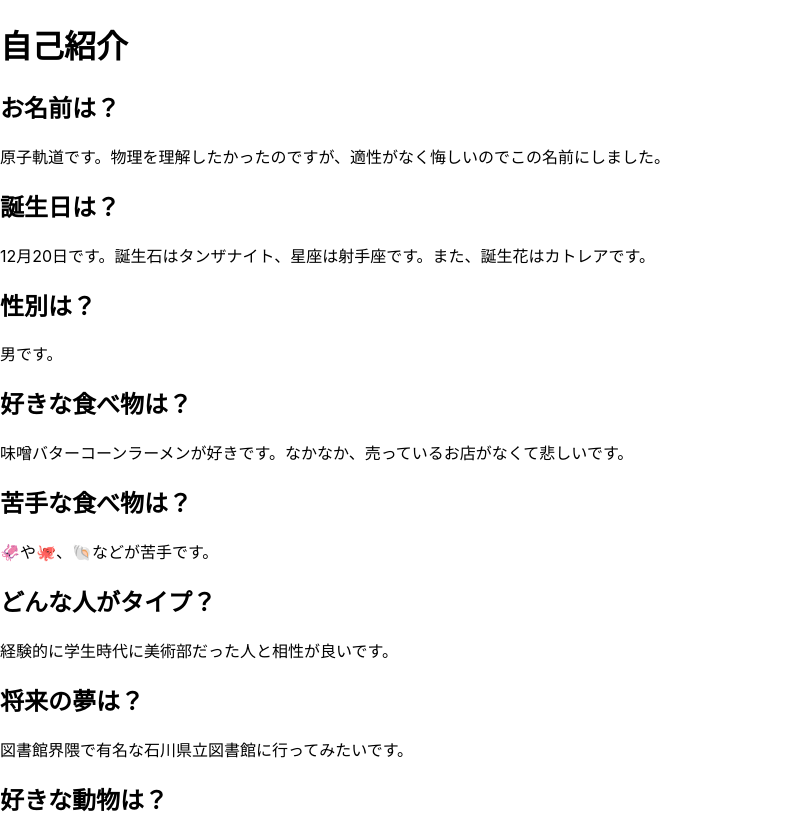
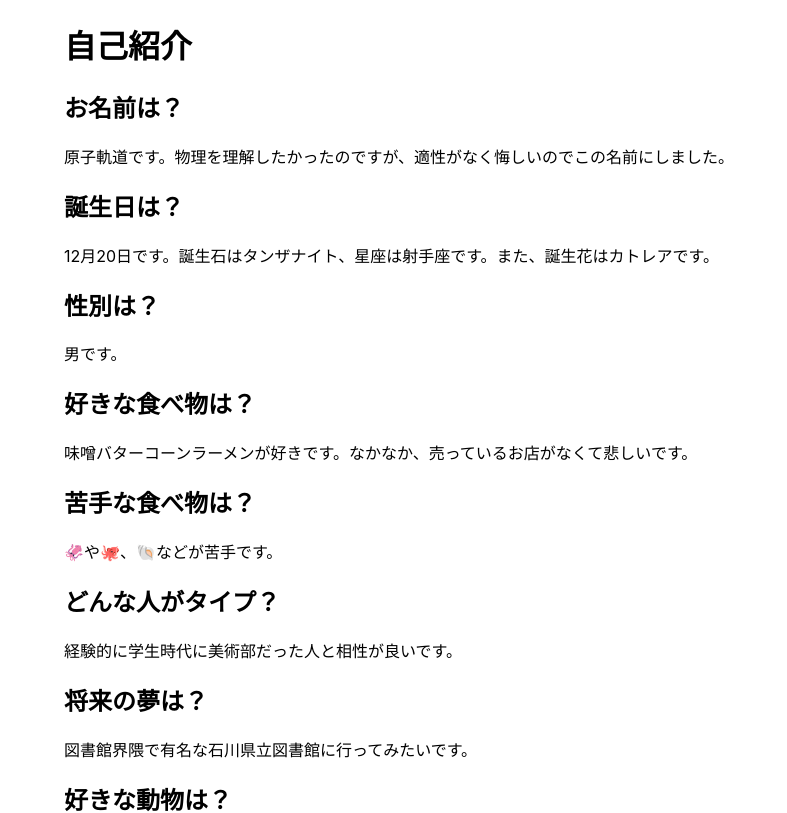
Before and after one commit to 1s22s1/1s22s1.github.io, a React (Create React App) app: page /self_introduction in a window 1280 px wide. Shown: the top 813 px of the page, without its empty margins (0-787 px from the left). Built offline with nearby package versions, Linux system fonts and the light colour scheme.

Commit message:
Use Container

```diff
--- a/package.json
+++ b/package.json
@@ -3,6 +3,9 @@
   "version": "0.1.0",
   "private": true,
   "dependencies": {
+    "@emotion/react": "^11.14.0",
+    "@emotion/styled": "^11.14.1",
+    "@mui/material": "^7.2.0",
     "@testing-library/dom": "^10.4.0",
     "@testing-library/jest-dom": "^6.6.3",
     "@testing-library/react": "^16.3.0",
--- a/src/Home.js
+++ b/src/Home.js
@@ -1,8 +1,9 @@
+import { Container } from '@mui/material';
 import { Link } from 'react-router-dom'
 
 const Home = () => {
     return (
-        <>
+        <Container>
             <h1>◯△▢</h1>
 
             <ul>
@@ -10,7 +11,7 @@
                 <li><Link to="/qualification">保有資格</Link></li>
                 <li><Link to="/oss">OSS活動</Link></li>
             </ul>
-        </>
+        </Container>
     )
 }
 
--- a/src/Oss.js
+++ b/src/Oss.js
@@ -1,3 +1,5 @@
+import { Container } from "@mui/material";
+
 const Oss = () => {
     const ossArr = [
         { href: "https://github.com/terrastruct/d2/issues/507", title: "n is lack in svg" },
@@ -8,13 +10,13 @@
     ];
 
     return (
-        <>
+        <Container>
             <h1>OSS</h1>
 
             <ul>
                 {ossArr.map(e => <li><a href={e.href}>{e.title}</a></li>)}
             </ul>
-        </>
+        </Container>
     )
 }
 
--- a/src/Qualification.js
+++ b/src/Qualification.js
@@ -1,3 +1,5 @@
+import { Container } from "@mui/material";
+
 const Qualification = () => {
     const qualifications = [
         { yearMonth: "2025/07", name: "実用数学技能検定準2級" },
@@ -20,13 +22,13 @@
     ]
 
     return (
-        <>
+        <Container>
             <h1>保有資格</h1>
 
             <ul>
                 {qualifications.map(e => <li>{e.yearMonth} {e.name}</li>)}
             </ul>
-        </>
+        </Container>
     )
 }
 
--- a/src/SelfIntroduction.js
+++ b/src/SelfIntroduction.js
@@ -1,3 +1,4 @@
+import { Container } from "@mui/material";
 import QAndA from "./QAndA";
 
 const SelfIntroduction = () => {
@@ -26,7 +27,7 @@
     ];
 
     return (
-        <div>
+        <Container>
             <h1>自己紹介</h1>
 
             {
@@ -34,7 +35,7 @@
                     <QAndA key={index} question={e.question} answer={e.answer} />
                 )
             }
-        </div>
+        </Container>
     )
 }
 
```
Also changed, not shown: 1 other file (tests, documents, lock files or other folders).
